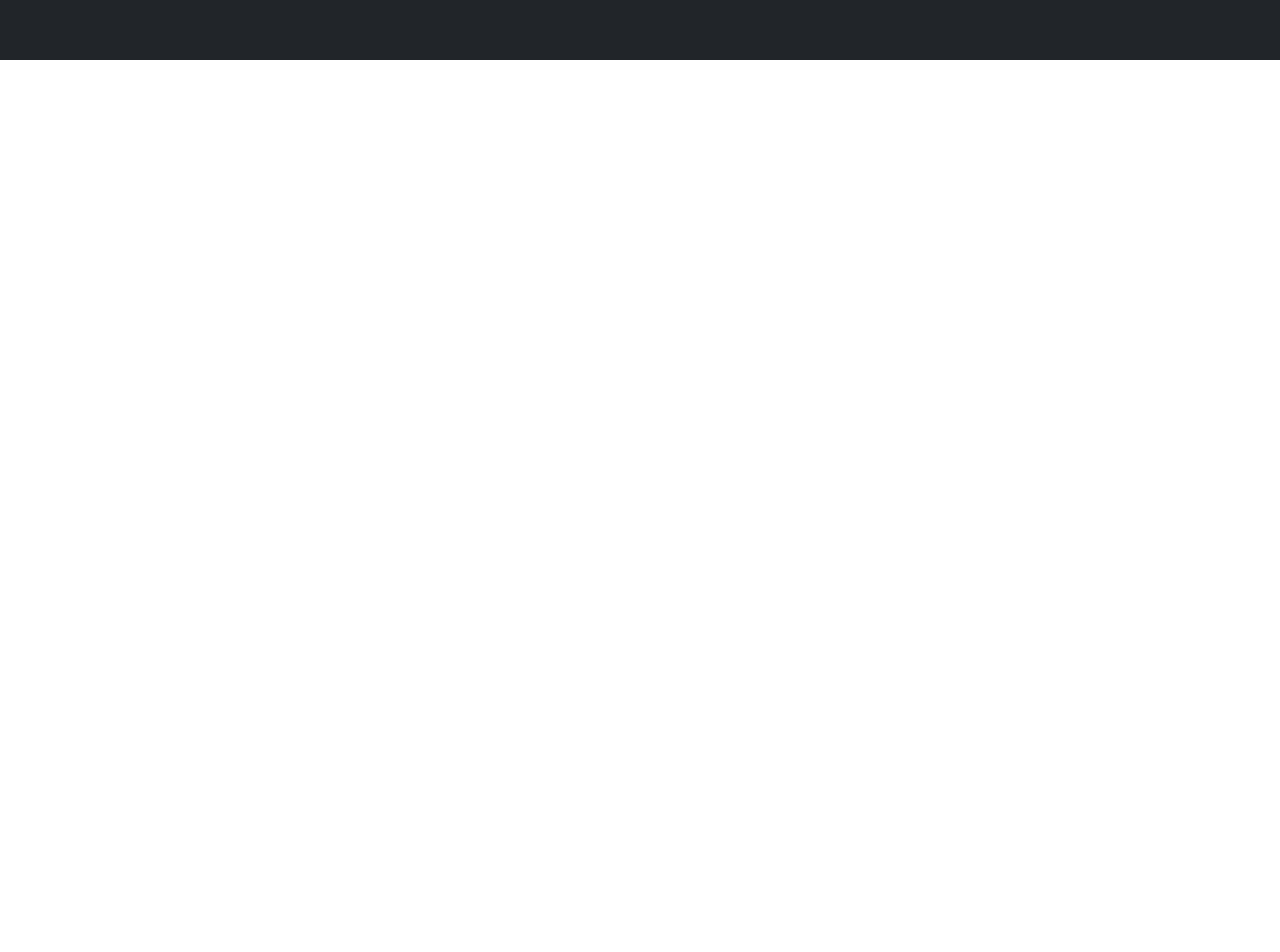
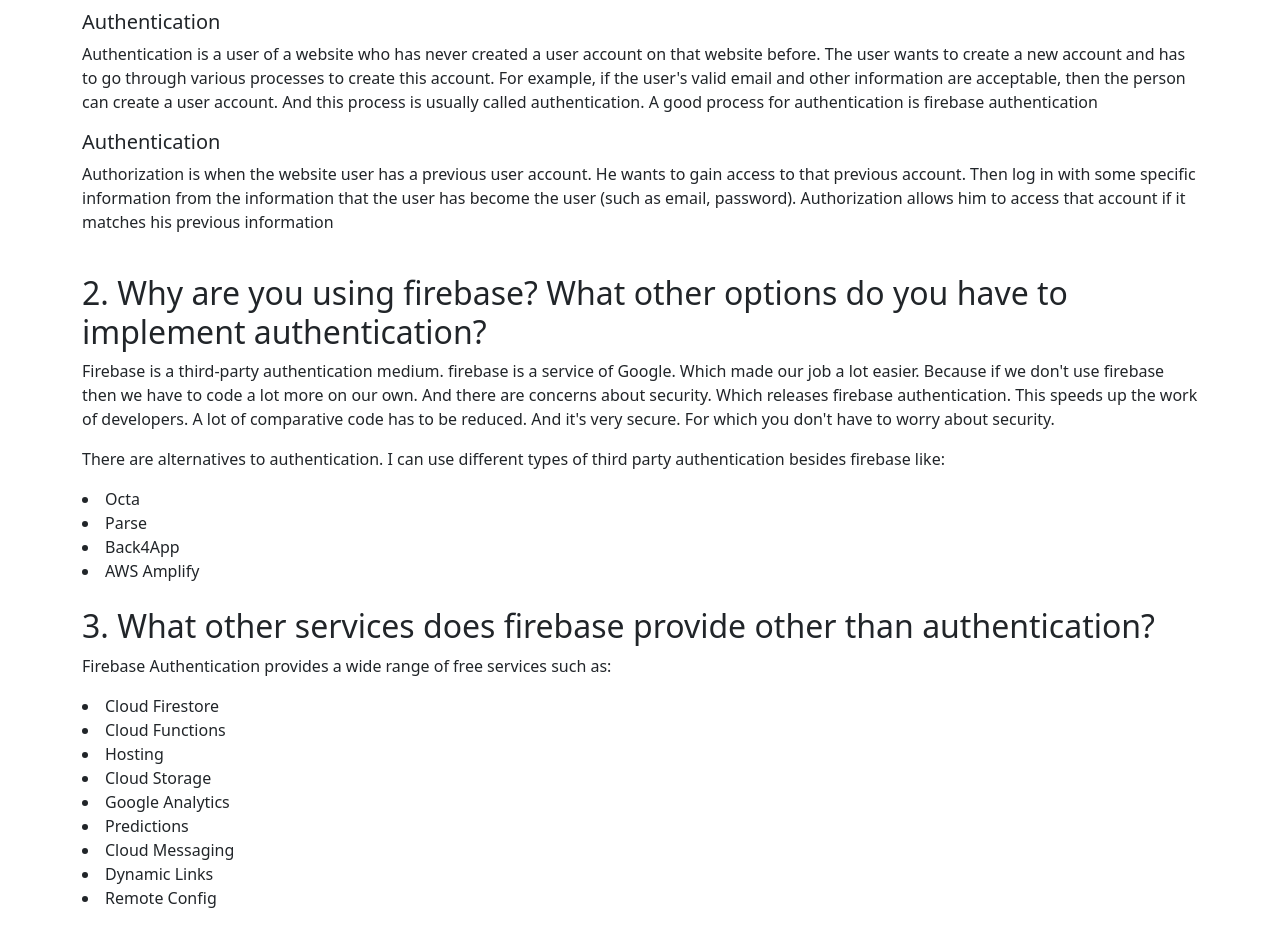
Before and after one commit to mehedy201/Immigration-and-VISA-consultants, a React (Create React App) app: page /blogs in a window 1280 px wide. Shown: the part 340-1292 px from the top of the page. Before the commit the page ends 800 px from the top, so only its background shows below. Built offline with nearby package versions, Linux system fonts and the light colour scheme; no server answers.

Commit message:
added content in blog page

```diff
--- a/src/Pages/Blogs/Blogs.js
+++ b/src/Pages/Blogs/Blogs.js
@@ -3,9 +3,37 @@ import './Blogs.css'
 
 const Blogs = () => {
     return (
-        <div className='blogs_page'>
-            <div className="container">
-                <h1 className='text-center common_title'>Blogs</h1>
+        <div>
+            <div className='blogs_page'>
+                <div className="container">
+                    <h1 className='text-center common_title'>Blogs</h1>
+                </div>
+            </div>
+            <div className="question_ans container my-5">
+                <h2>1. Difference between authorization and authentication?</h2>
+                <h5>Authentication</h5>
+                <p>Authentication is a user of a website who has never created a user account on that website before. The user wants to create a new account and has to go through various processes to create this account. For example, if the user's valid email and other information are acceptable, then the person can create a user account. And this process is usually called authentication. A good process for authentication is firebase authentication</p>
+                <h5>Authentication</h5>
+                <p>Authorization is when the website user has a previous user account. He wants to gain access to that previous account. Then log in with some specific information from the information that the user has become the user (such as email, password). Authorization allows him to access that account if it matches his previous information</p>
+                <br />
+                <h2>2. Why are you using firebase? What other options do you have to implement authentication?</h2>
+                <p>Firebase is a third-party authentication medium. firebase is a service of Google. Which made our job a lot easier. Because if we don't use firebase then we have to code a lot more on our own. And there are concerns about security. Which releases firebase authentication. This speeds up the work of developers. A lot of comparative code has to be reduced. And it's very secure. For which you don't have to worry about security.</p>
+                <p>There are alternatives to authentication. I can use different types of third party authentication besides firebase like:</p>
+                <li>Octa</li>
+                <li>Parse</li>
+                <li>Back4App</li>
+                <li>AWS Amplify</li>
+                <h2 className='mt-4'>3. What other services does firebase provide other than authentication?</h2>
+                <p>Firebase Authentication provides a wide range of free services such as:</p>
+                <li>Cloud Firestore</li>
+                <li>Cloud Functions</li>
+                <li>Hosting</li>
+                <li>Cloud Storage</li>
+                <li>Google Analytics</li>
+                <li>Predictions</li>
+                <li>Cloud Messaging</li>
+                <li>Dynamic Links</li>
+                <li>Remote Config</li>
             </div>
         </div>
     );
--- a/src/Pages/Login/SocialLogin/SocialLogin.js
+++ b/src/Pages/Login/SocialLogin/SocialLogin.js
@@ -23,20 +23,22 @@ const SocialLogin = () => {
     if (error || error1) {
         errorElement = <div> <p className='text-danger'>Error: {error?.message} {error1?.message}</p></div>
       }
-      if(user || user1){
+    if(user || user1){
         navigate(from, { replace: true });
       }
-    // Sing In with Facebook
-
-
-
-
-
+    // loading
+    let loadingElement;
+    if(loading || loading1){
+      loadingElement = <div width='20px' class="spinner-grow text-primary" role="status">
+                            <span class="sr-only"></span>
+                      </div>
+    }
 
     return (
         <div className='d-flex justify-content-center align-items-center'>
             <div className='social_icon_div'>
                 {errorElement}
+                {loadingElement}
             <button onClick={() => signInWithGoogle()} className='social_btn d-flex align-items-center'><img className='social_icon' src={googleIcon} alt="" /><p className='m-0'>Google Sing In</p></button>
             <button onClick={() => signInWithGithub()} className='social_btn d-flex align-items-center'><img className='social_icon' src={githubIcon} alt="" /><p className='m-0'>GitHub Sing In</p></button>
             </div>
```
